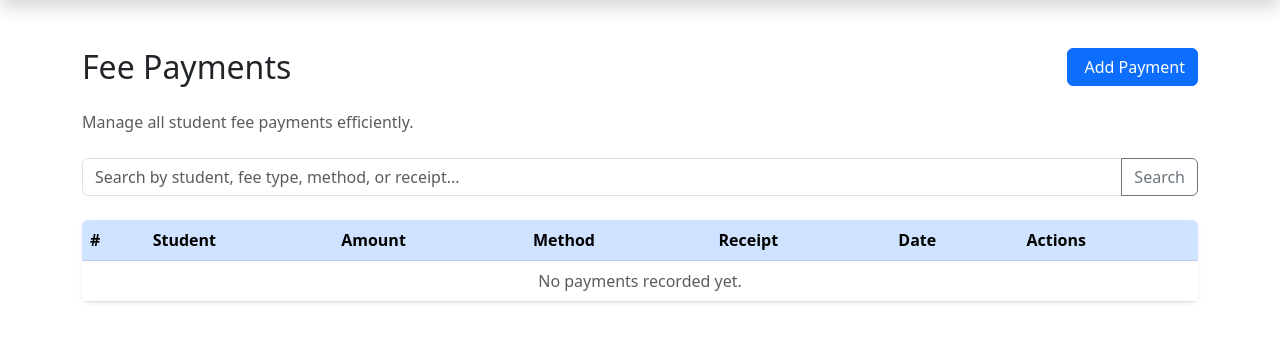
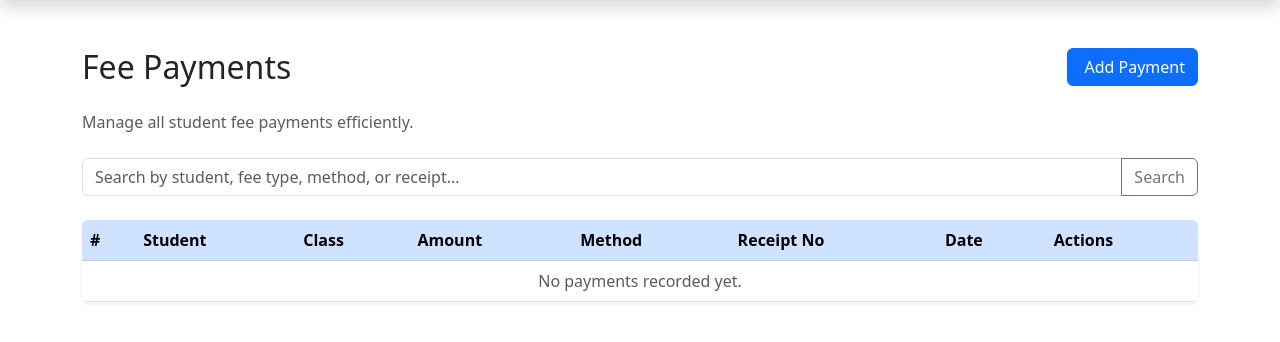
Before and after one commit to Barasa2023/sms, a Django app: page /finance/payments/ in a window 1280 px wide. Shown: the part 56-398 px from the top of the page. Run offline with Django 5.2, Linux system fonts and the light colour scheme; data that the repository does not hold is empty.

Commit message:
Feat: Refactor code

```diff
--- a/finance/templates/finance/fee_payment_list.html
+++ b/finance/templates/finance/fee_payment_list.html
@@ -27,9 +27,10 @@
         <tr>
           <th>#</th>
           <th>Student</th>
+          <th>Class</th>
           <th>Amount</th>
           <th>Method</th>
-          <th>Receipt</th>
+          <th>Receipt No</th>
           <th>Date</th>
           <th>Actions</th>
         </tr>
@@ -39,6 +40,7 @@
         <tr>
           <td>{{ forloop.counter }}</td>
           <td>{{ payment.student.user.get_full_name }}</td>
+          <td>{{  payment.student.user.get_class  }}</td>
           <td>Ksh {{ payment.amount }}</td>
           <td>{{ payment.payment_method }}</td>
           <td>{{ payment.receipt_number }}</td>
```
